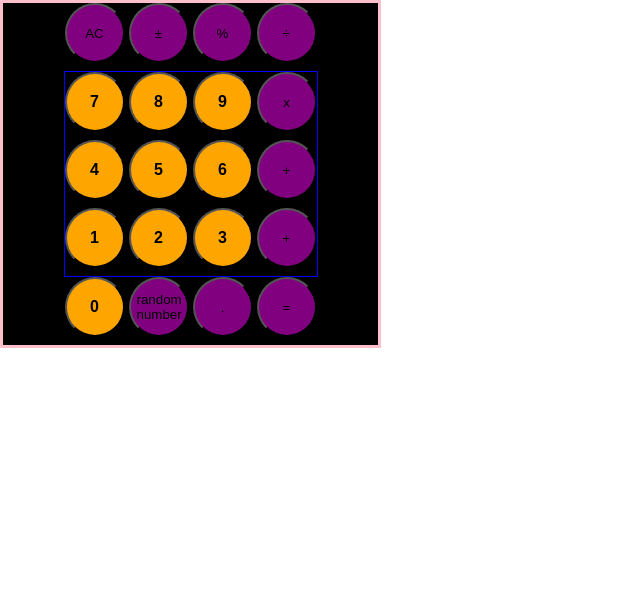
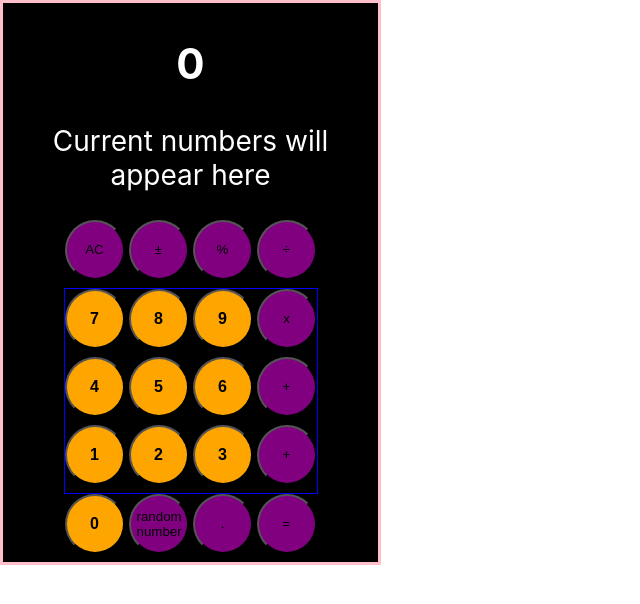
Before and after one commit to camchardukian/ReactProjects, a React (Create React App) app in the folder react-calc/: page / in a window 1280 px wide. Shown: the top 604 px of the page, without its empty margins (0-640 px from the left). Built offline with nearby package versions, Linux system fonts and the light colour scheme.

Commit message:
random number button successfully implemented. Display WIP

```diff
--- a/react-calc/src/containers/Calculator/Calculator.js
+++ b/react-calc/src/containers/Calculator/Calculator.js
@@ -1,5 +1,8 @@
 import React, { useState } from 'react';
 import ClearButton from './ClearButton';
+import Display from './Display';
+import NumberButton from './NumberButton';
+import RandomButton from './RandomButton';
 import './style.scss'
 
 const Calculator = () => {
@@ -9,7 +12,9 @@ const Calculator = () => {
         return (
             <div className="calculator-page-container">
                 <div className="calculator-container">
-                <div className="calculator-display-area"></div>
+                <div className="calculator-display-area">
+                <Display />
+                </div>
                 <div className="calculator-top-flex-container">
                     <ClearButton />
                     <button className="calculator-arithmetic-operator"><span>±</span></button>
@@ -18,25 +23,23 @@ const Calculator = () => {
                 </div>
                     <div className="calculator-middle-flex-container">
                     <button className="calculator-arithmetic-operator"><span>x</span></button>
-                        <button className="calculator-number-btn"><span>9</span></button>
-                        <button className="calculator-number-btn"><span>8</span></button>
-                        <button className="calculator-number-btn"><span>7</span></button>
+                        <NumberButton buttonNumberValue={9} />
+                        <NumberButton buttonNumberValue={8} />
+                        <NumberButton buttonNumberValue={7} />
                         <button className="calculator-arithmetic-operator"><span>+</span></button>
-                        <button className="calculator-number-btn"><span>6</span></button>
-                        <button className="calculator-number-btn"><span>5</span></button>
-                        <button className="calculator-number-btn"><span>4</span></button>
+                        <NumberButton buttonNumberValue={6} />
+                        <NumberButton buttonNumberValue={5} />
+                        <NumberButton buttonNumberValue={4} />
                         <button className="calculator-arithmetic-operator"><span>+</span></button>
-                        <button className="calculator-number-btn"><span>3</span></button>
-                        <button className="calculator-number-btn"><span>2</span></button>
-                        <button className="calculator-number-btn"><span>1</span></button>
+                        <NumberButton buttonNumberValue={3} />
+                        <NumberButton buttonNumberValue={2} />
+                        <NumberButton buttonNumberValue={1} />
                     </div>
                     <div className="calculator-bottom-flex-container">
-                        <button className="calculator-number-btn"><span>0</span></button>
-                        <button className="calculator-arithmetic-operator">
-                        <span>random number</span>
-                        </button>
-                        <button className="calculator-arithmetic-operator"><span>.</span></button>
-                        <button className="calculator-arithmetic-operator"><span>=</span></button>
+                    <NumberButton buttonNumberValue={0} />
+                    <RandomButton />
+                    <button className="calculator-arithmetic-operator"><span>.</span></button>
+                    <button className="calculator-arithmetic-operator"><span>=</span></button>
                     </div>
                 </div>
             </div>
--- /dev/null
+++ b/react-calc/src/containers/Calculator/Display.js
@@ -0,0 +1,14 @@
+import React, { useContext } from 'react';
+import { NumberContext } from '../../providers/NumberProvider.js'
+
+const Display = () => {
+  const { number, storedNumber, functionType } = useContext(NumberContext);
+  return (
+    <div>
+      <h2> {!number.length && !storedNumber ? '0' : number || storedNumber}</h2>
+      <p> {!storedNumber ? 'Current numbers will appear here' : `${storedNumber} ${functionType} ${number}`}</p>
+    </div>
+  )
+}
+
+export default Display;
--- /dev/null
+++ b/react-calc/src/containers/Calculator/NumberButton.js
@@ -0,0 +1,13 @@
+import React, { useContext } from 'react';
+import { NumberContext } from '../../providers/NumberProvider.js'
+
+const NumberButton = ({ buttonNumberValue }) => {
+  const { handleSetDisplayValue } = useContext(NumberContext);
+  return (
+    <button type="button" className="calculator-number-btn" onClick={() => handleSetDisplayValue(buttonNumberValue)}>
+    <span>{buttonNumberValue}</span>
+    </button>
+  );
+};
+
+export default NumberButton;
--- /dev/null
+++ b/react-calc/src/containers/Calculator/RandomButton.js
@@ -0,0 +1,34 @@
+import React, { useContext } from 'react';
+import { NumberContext } from '../../providers/NumberProvider.js';
+
+const RandomButton = () => {
+  const { handleSetDisplayValue } = useContext(NumberContext);
+  const randomNumberGenerator = () => {
+    return Math.ceil(Math.random()*Math.random()*100/Math.random());
+  }
+
+  return (
+    <button type="button" className="calculator-arithmetic-operator" onClick={ () => handleSetDisplayValue(randomNumberGenerator())}>
+    <span>random number</span>
+    </button>
+  )
+}
+
+export default RandomButton;
+
+
+
+
+// import React, { useContext } from 'react';
+// import { NumberContext } from '../../providers/NumberProvider.js'
+
+// const NumberButton = ({ buttonNumberValue }) => {
+//   const { handleSetDisplayValue } = useContext(NumberContext);
+//   return (
+//     <button type="button" className="calculator-number-btn" onClick={() => handleSetDisplayValue(buttonNumberValue)}>
+//     <span>{buttonNumberValue}</span>
+//     </button>
+//   );
+// };
+
+// export default NumberButton;
--- a/react-calc/src/providers/NumberProvider.js
+++ b/react-calc/src/providers/NumberProvider.js
@@ -3,7 +3,8 @@ import React, { useState } from 'react'
 export const NumberContext = React.createContext();
 
 const NumberProvider = props => {
-  const [number, setNumber] = useState('')
+  const [number, setNumber] = useState('');
+  const [storedNumber, setStoredNumber] = useState('');
 
 const handleSetDisplayValue = num => {
   if (!number.includes('.') || num !== '.') {
@@ -11,10 +12,14 @@ const handleSetDisplayValue = num => {
   }
 };
 
+const handleSetStoredValue = () => {
+  setStoredNumber(number);
+  setNumber('');
+}
 const handleClearValue = () => {
   setNumber('');
+  setStoredNumber('');
 }
-
 
 return (
   <NumberContext.Provider
```
